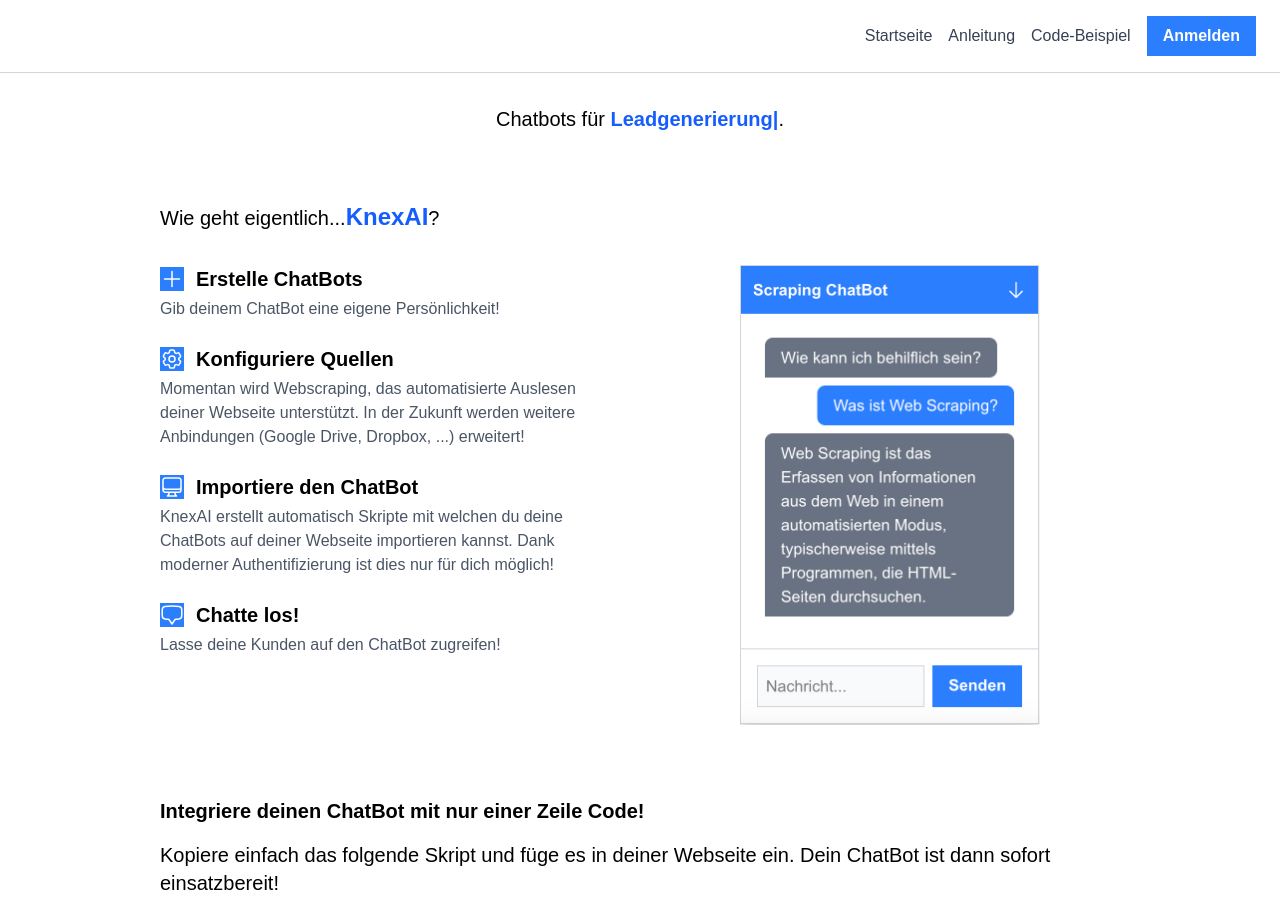
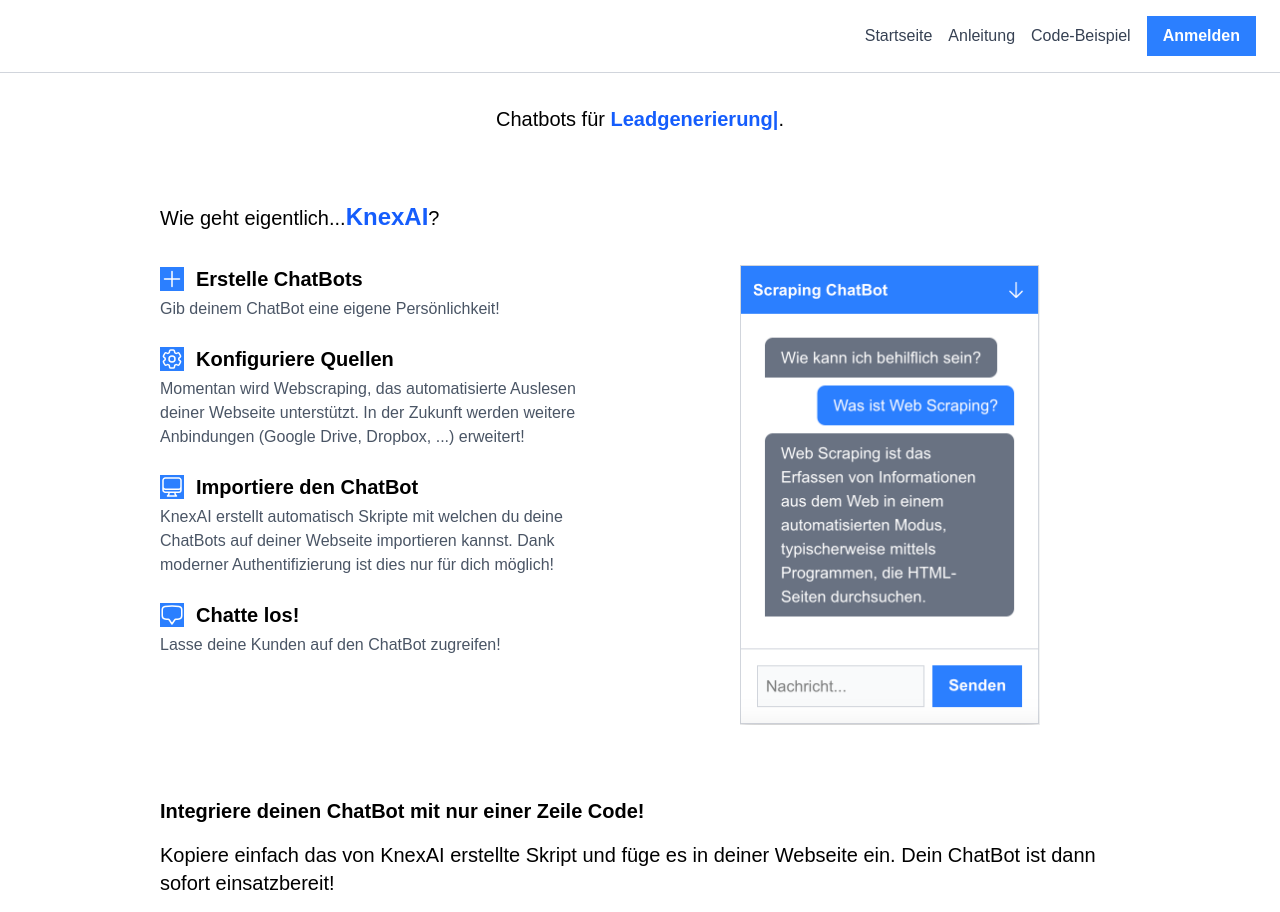
Before and after one commit to JuliusHaring/saas-template, a Next.js app: page / in a window 1280 px wide. Shown: the top 912 px of the page. Built offline with nearby package versions, Linux system fonts and the light colour scheme; no server answers.

Commit message:
refactor: move code-view

```diff
--- a/src/app/page.tsx
+++ b/src/app/page.tsx
@@ -10,10 +10,9 @@
 import { Element } from "react-scroll";
 import Typical from "react-typical";
 import Image from "next/image";
-import SyntaxHighlighter from "react-syntax-highlighter";
 import { getImportScript } from "@/lib/utils/import-script";
 import { baseUrl } from "@/lib/utils/base-url";
-import { vs } from "react-syntax-highlighter/dist/esm/styles/hljs";
+import CodeView from "@/lib/components/shared/organisms/CodeView";
 
 export default function LandingPage() {
   return (
@@ -150,16 +149,6 @@
   );
 };
 
-const CodeView: React.FC<{ code: string }> = ({ code }) => {
-  return (
-    <div className="border rounded-none text-white text-sm border border-gray-200">
-      <SyntaxHighlighter language="typescript" style={vs} wrapLongLines>
-        {code}
-      </SyntaxHighlighter>
-    </div>
-  );
-};
-
 const SnippetExample: React.FC = () => {
   const script = getImportScript({
     id: "test",
@@ -181,9 +170,10 @@
         Integriere deinen ChatBot mit nur einer Zeile Code!
       </h2>
       <p>
-        Kopiere einfach das folgende Skript und füge es in deiner Webseite ein.
-        Dein ChatBot ist dann sofort einsatzbereit!
+        Kopiere einfach das von KnexAI erstellte Skript und füge es in deiner
+        Webseite ein. Dein ChatBot ist dann sofort einsatzbereit!
       </p>
+      <h2 className="">Beispiel:</h2>
       <CodeView code={script} />
     </div>
   );
--- /dev/null
+++ b/src/lib/components/shared/organisms/CodeView.tsx
@@ -0,0 +1,14 @@
+import SyntaxHighlighter from "react-syntax-highlighter";
+import { vs } from "react-syntax-highlighter/dist/esm/styles/hljs";
+
+const CodeView: React.FC<{ code: string }> = ({ code }) => {
+  return (
+    <div className="border rounded-none text-white text-sm border border-gray-200">
+      <SyntaxHighlighter language="typescript" style={vs} wrapLongLines>
+        {code}
+      </SyntaxHighlighter>
+    </div>
+  );
+};
+
+export default CodeView;
```
